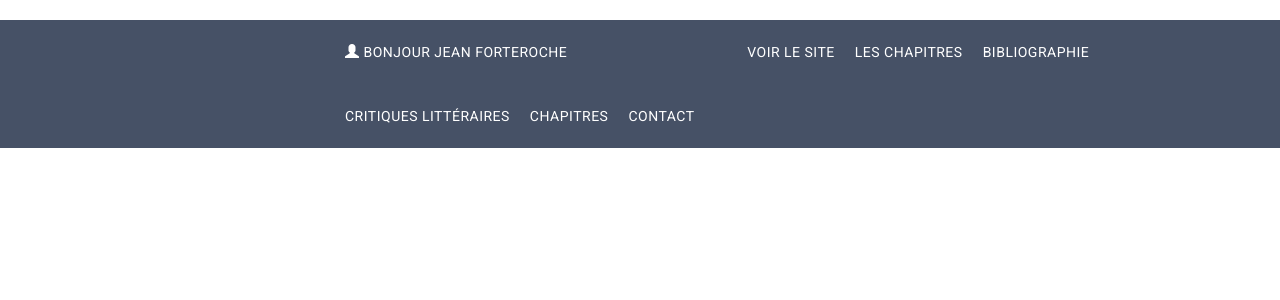
After one commit to Nathalieroussel/projet3, a PHP site: template src/view/nav_connected.php in a window 1280 px wide. The commit adds this page. Shown: the top 300 px of the page. Run offline with PHP 8.4, Linux system fonts and the light colour scheme; the template is opened without the code that fills it, so the values that code supplies are empty; some libraries are stand-ins or nearby versions.

Commit message:
essai pour afficher images depuis bdd pour chaque chapitre

```diff
--- a/public/css/style.css
+++ b/public/css/style.css
@@ -1103,3 +1103,15 @@ chapitres
     margin-top: 120px;
 
 }
+
+
+
+
+
+#connectNavbar {
+    margin-left: 320px;
+}
+
+.position {
+    margin-left: 160px;
+}
--- /dev/null
+++ b/src/view/nav_connected.php
@@ -0,0 +1,29 @@
+<nav class="navbar navbar-default navbar-fixed-top ">
+    <div class="container-fluid bg_nav">
+        <div class="navbar-header">
+            <button type="button" class="navbar-toggle" data-toggle="collapse" data-target="#connectNavbar">
+                <span class="icon-bar"></span>
+                <span class="icon-bar"></span>
+                <span class="icon-bar"></span>
+              </button>
+
+
+        </div>
+        <div class="collapse navbar-collapse" id="connectNavbar">
+            <ul class="nav navbar-nav navbar-center">
+                <li><a href="#"><span class="glyphicon glyphicon-user"></span> Bonjour Jean Forteroche</a></li>
+                <li class="position"><a href="index.php?action=pageAccueil#main-header">Voir le site</a></li>
+                <li class=""><a href="index.php?action=listPostsAdmin">Les chapitres </a></li>
+                <li class=""><a href="index.php?action=pageAccueil#bibliographie">Bibliographie</a></li>
+                <li class=""><a href="index.php?action=pageAccueil#testimonial">Critiques littéraires</a></li>
+                <li class=""><a href="index.php?action=pageAccueil#blog">Chapitres</a></li>
+                <li class=""><a href="index.php?action=pageAccueil#contact">Contact</a></li>
+
+            </ul>
+            <ul class="nav navbar-nav navbar-right">
+
+
+            </ul>
+        </div>
+    </div>
+</nav>
```
Also changed, not shown: src/model/PostManager.php (+8 -8 lines), src/view/chapitre.php (+6 -4 lines), 1 other file.
